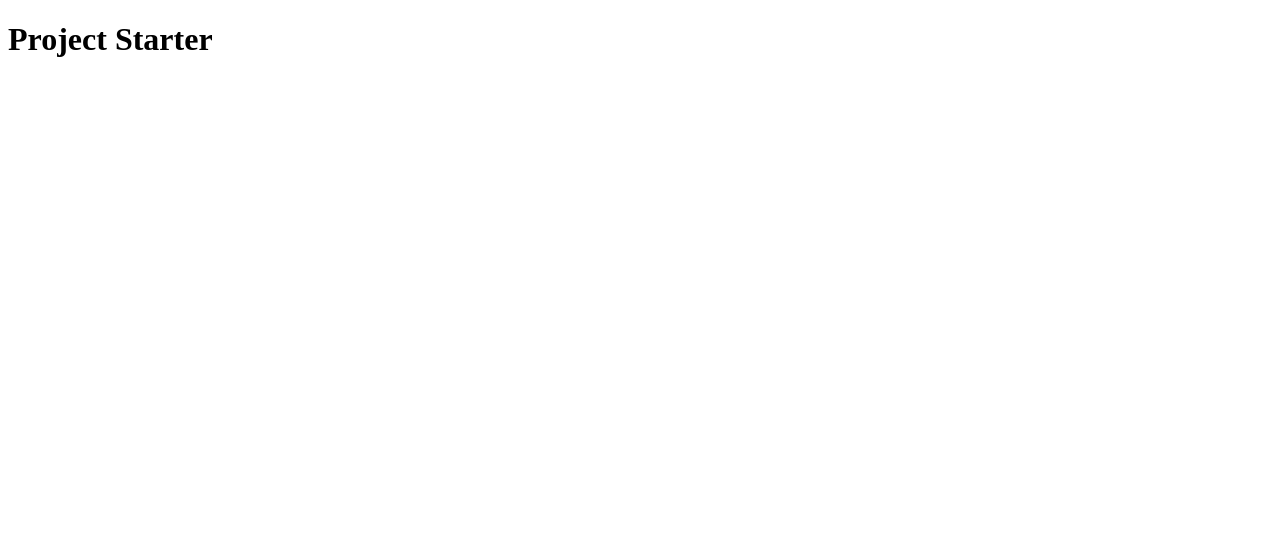
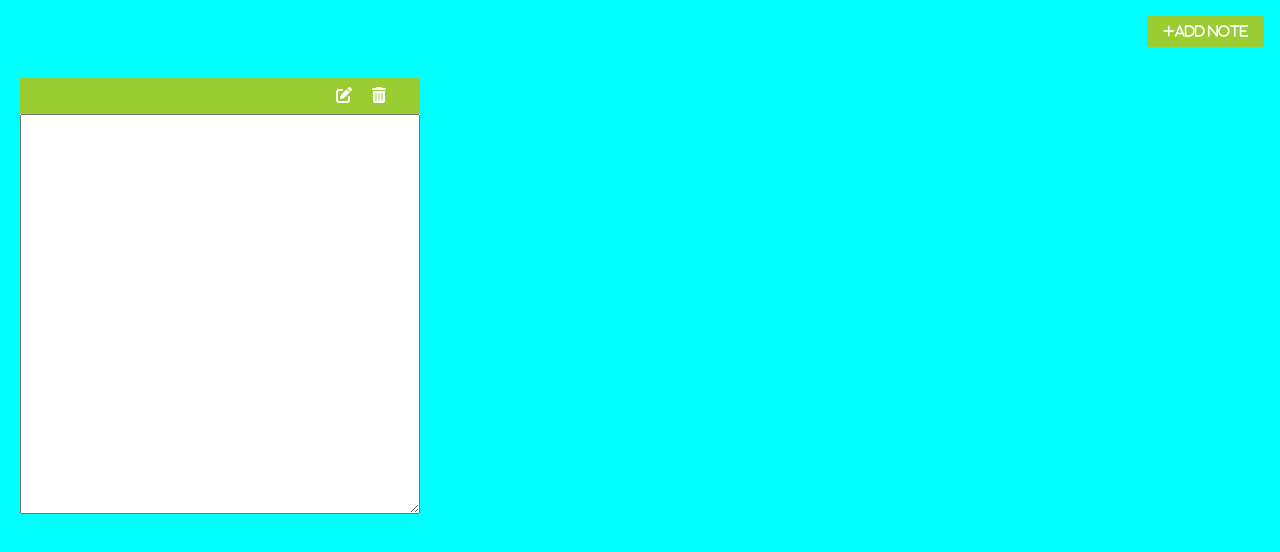
Before and after one commit to OSharpe001/notes_app, a plain HTML site: page index.html in a window 1280 px wide. Drawn offline with nearby package versions, Linux system fonts and the light colour scheme.

Commit message:
added html and css to notes app. created script.js

```diff
--- a/index.html
+++ b/index.html
@@ -5,10 +5,29 @@
     <meta name="viewport" content="width=device-width, initial-scale=1.0">
     <link rel="stylesheet" href="style.css">
     <link rel="stylesheet" href="https://cdnjs.cloudflare.com/ajax/libs/font-awesome/6.4.0/css/all.min.css">
-    <title>My Project</title>
+    <title>Notes App</title>
 </head>
 <body>
-    <h1>Project Starter</h1>
+    <button class="add" id="add">
+        <icon class="fas fa-plus">Add Note</icon>
+    </button>
+
+    <div class="note">
+        <div class="tools">
+            <!-- EDIT BUTTON -->
+            <button class="edit">
+                <icon class="fas fa-edit"></icon>
+            </button>
+            <!-- DELETE BUTTON -->
+            <button class="delete">
+                <icon class="fas fa-trash-alt"></icon>
+            </button>
+            <button class="delete"></button>
+        </div>
+        <!-- TEXT AREA -->
+        <div class="hidden"></div>
+        <textarea class=""></textarea>
+    </div>
 
     <!-- markdown library -->
     <script src="https://cdnjs.cloudflare.com/ajax/libs/marked/5.1.0/marked.min.js" integrity="sha512-j5KAPeir0rGl+OSddiUeUtUlG+GK7acI/kNQqrpjSSB1IlDUbj3VnQOyoW3GWpPj7i8CSfb0T+Q4IRHxAPRxCA==" crossorigin="anonymous" referrerpolicy="no-referrer"></script>
--- a/style.css
+++ b/style.css
@@ -0,0 +1,66 @@
+@import url('https://fonts.googleapis.com/css2?family=Open+Sans:ital,wght@0,500;0,600;0,700;0,800;1,300;1,400;1,500;1,600;1,700;1,800&family=Poppins:wght@200;400&family=Roboto:ital,wght@0,400;1,100&display=swap');
+
+* {
+    box-sizing: border-box;
+}
+
+body {
+    background-color: aqua;
+    font-family: "Poppins", sans-serif;
+    display: flex;
+    flex-wrap: wrap;
+    margin: 0;
+    padding-top: 3rem;
+}
+
+.add {
+    position: fixed;
+    top: 1rem;
+    right: 1rem;
+    background-color: yellowgreen;
+    color: white;
+    border: none;
+    border-radius: 3px;
+    padding: .5rem 1rem;
+}
+
+.note {
+    background-color: white;
+    box-shadow: 0 0 10px 4px rgba(0 0 0 .2);
+    margin: 30px 20px;
+    height: 400px;
+    width: 400px;
+}
+
+.note .tools {
+    background-color: yellowgreen;
+    display: flex;
+    justify-content: flex-end;
+    padding: .5rem;
+}
+
+.note .tools button {
+    background-color: transparent;
+    border: none;
+    color: white;
+    cursor: pointer;
+    font-size: 1rem;
+    margin-left: .5rem;
+}
+
+.note textarea {
+    outline: none;
+    font-family: inherit;
+    font-size: 1.2rem;
+    height: 400px;
+    width: 100%;
+    padding: 20px;
+}
+
+.main {
+    padding: 20px;
+}
+
+.hidden {
+    display: none;
+}
```
Also changed, not shown: script.js (added).
